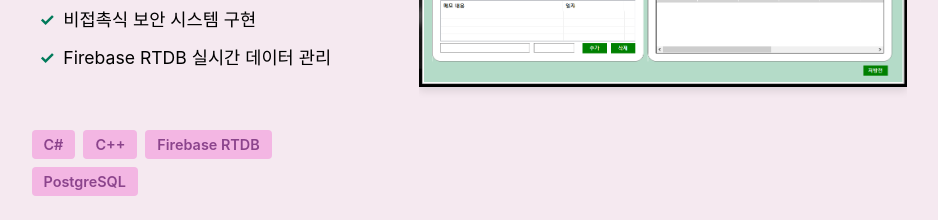
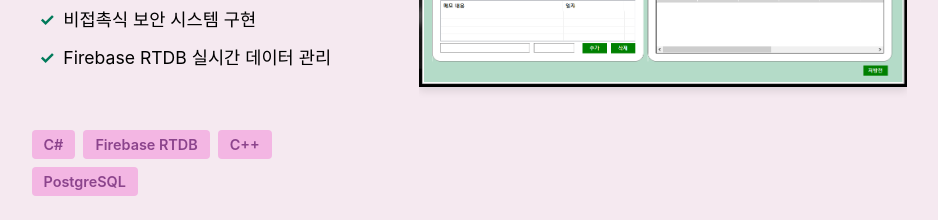
Before and after one commit to jjoaa/profile, a plain HTML site: page index.html in a window 1280 px wide. Shown: the part 1120-1340 px from the top of the page, without its empty margins (181-1119 px from the left). Drawn offline with Linux system fonts and the light colour scheme; a web font is replaced by a local one.

Commit message:
Update index.html

```diff
--- a/index.html
+++ b/index.html
@@ -309,7 +309,7 @@
                 </ul>
 
                 <div class="tech-tags">
-                    <span class="tech-tag">C#</span><span class="tech-tag">C++</span><span class="tech-tag">Firebase RTDB</span><span class="tech-tag">PostgreSQL</span>
+                    <span class="tech-tag">C#</span><span class="tech-tag">Firebase RTDB</span><span class="tech-tag">C++</span><span class="tech-tag">PostgreSQL</span>
                 </div>
 
                 <div class="link-container">
```
